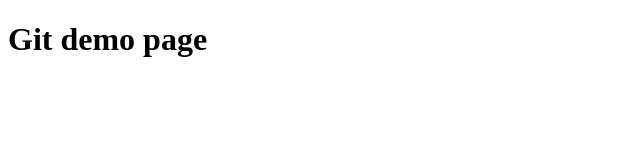
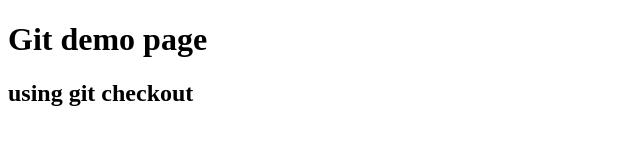
Before and after one commit to mrsyedhasan/new_test, a plain HTML site: page index.html in a window 1280 px wide. Shown: the whole page, without its empty margins (0-640 px from the left). Drawn offline with Linux system fonts and the light colour scheme.

Commit message:
test going back using checkout

```diff
--- a/index.html
+++ b/index.html
@@ -8,6 +8,7 @@
 </head>
 <body>
 	<h1>Git demo page</h1>
+	<h2>using git checkout</h2>
 
 	<script src="app.js" type="text/javascript" charset="utf-8" async defer></script>
 </body>
```
